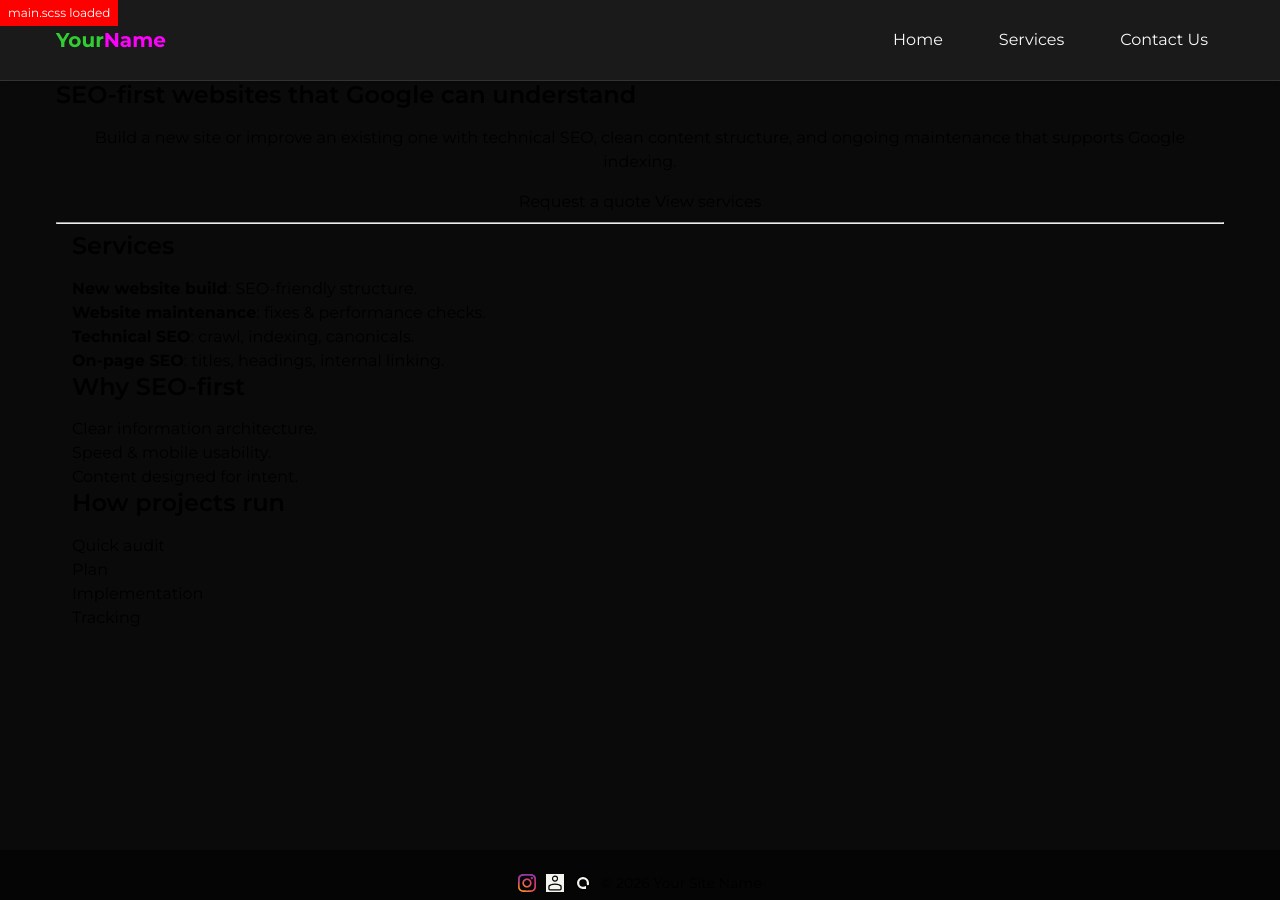
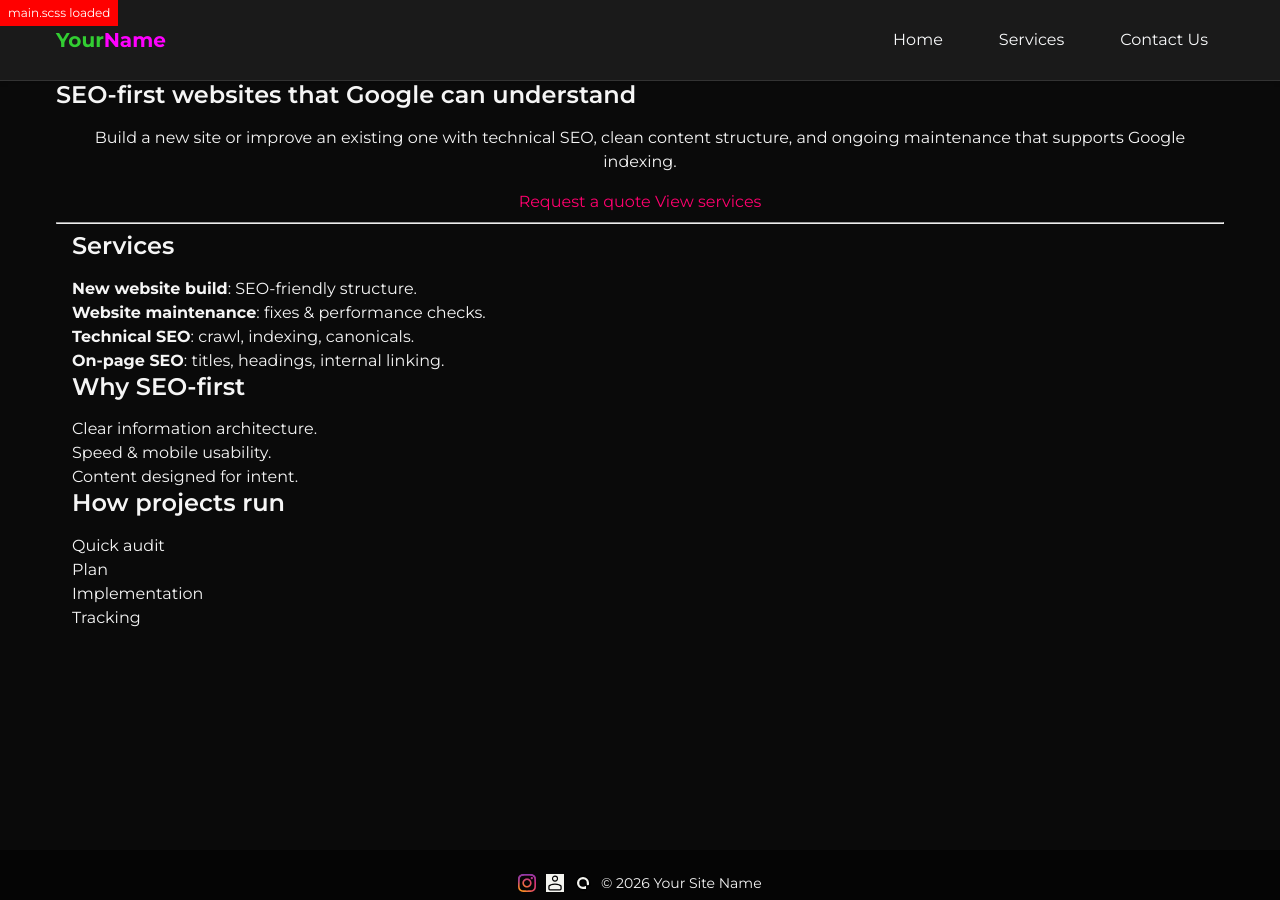
Before and after one commit to m33lucky-benny/test, a Jekyll site: the page built from index.md, in a window 1280 px wide. Built offline with Jekyll 4.4.1, drawn with Linux system fonts in a browser that asks for light colours.

Commit message:
Update _typography.scss

```diff
--- a/_sass/base/_typography.scss
+++ b/_sass/base/_typography.scss
@@ -3,6 +3,9 @@
 // Base font variables (use Montserrat as imported in HTML)
 $body-font: 'Montserrat', sans-serif;
 $heading-font: 'Montserrat', sans-serif;
+$color-text: #f5f5f5; // off-white
+$color-link: #FF006E; //hot pink
+$color-link-hover: #FF4D94; // lighter hot pink hover
 $base-font-size: 16px;
 $line-height: 1.5;
 
@@ -11,6 +14,7 @@ body {
   font-family: $body-font;
   font-size: $base-font-size;
   line-height: $line-height;
+  color: $color-text;
 
 }
 
@@ -31,5 +35,9 @@ p {
 a {
   font-family: $body-font;
   text-decoration: none;
-  color: inherit;
+  color: $color-link; // #FF006E; //hot pink
+
+  &:hover {
+    color: $color-link-hover;
+  }
 }
```
